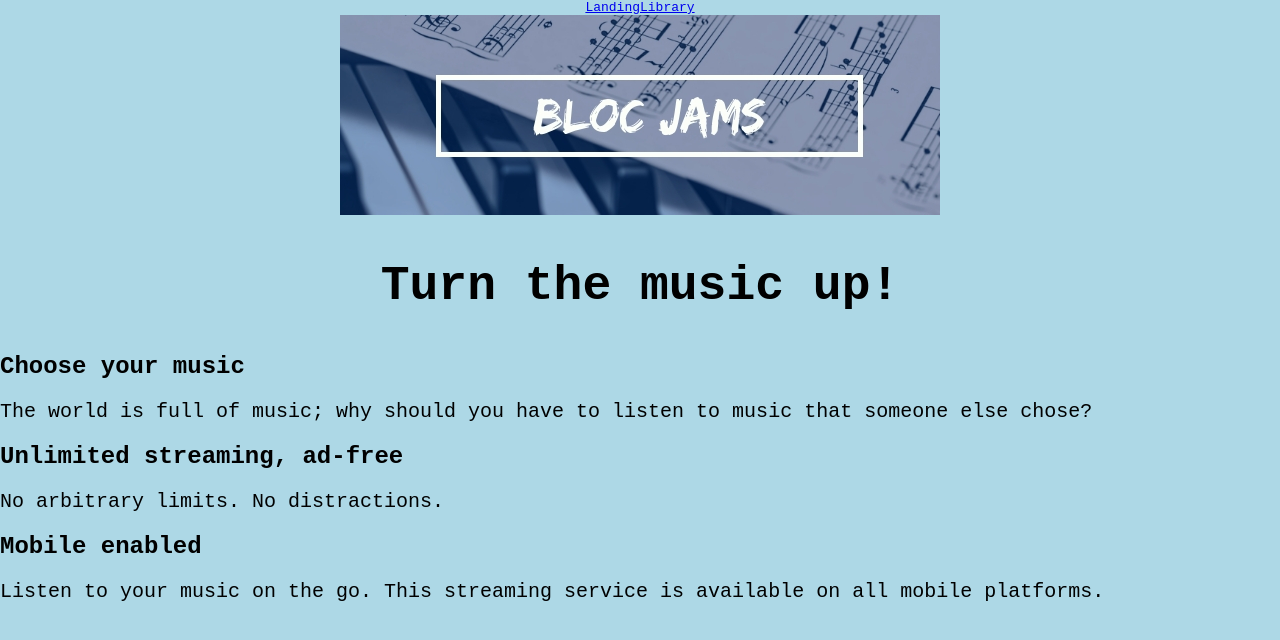
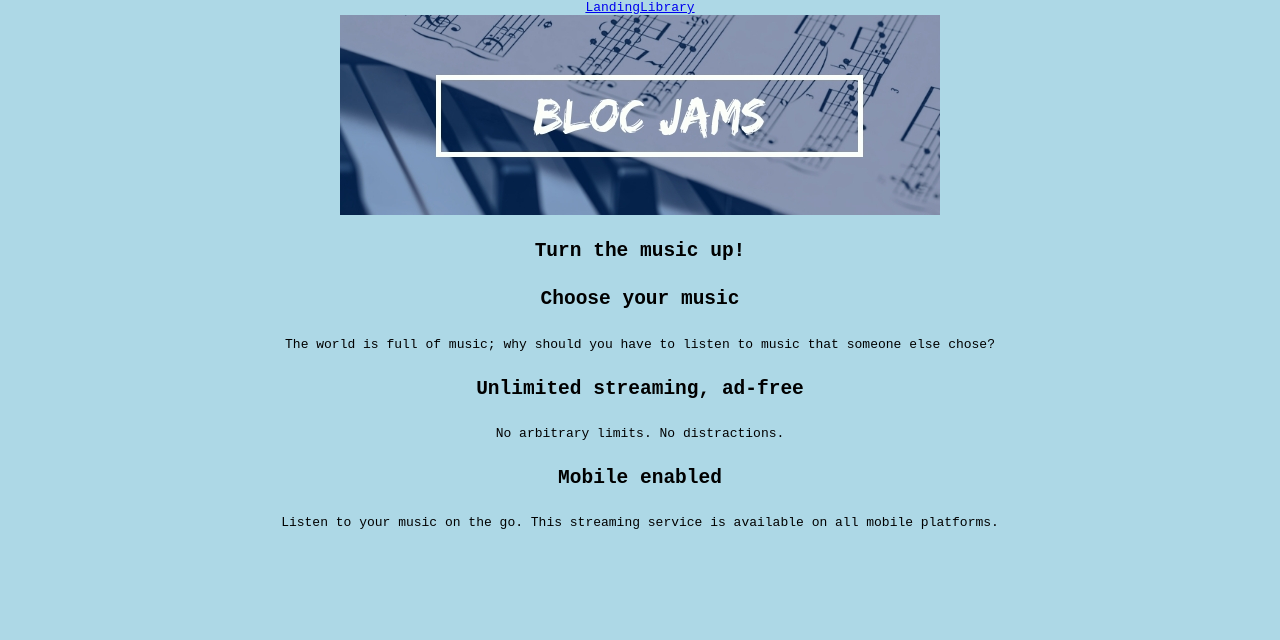
Before and after one commit to yourfirefly86/bloc-jams-react, a React (Create React App) app: page / in a window 1280 px wide. Shown: the top 640 px of the page. Built offline with nearby package versions, Linux system fonts and the light colour scheme.

Commit message:
Updated Styling

```diff
--- a/src/components/Landing.css
+++ b/src/components/Landing.css
@@ -5,16 +5,17 @@ body {
 }
 
 .hero-title {
-  text-align: center;
-  font-size: 48px;
+  align-content: justify;
+  font-family: monospace;
+  padding: 5px;
 }
 
 .point-title {
-  text-align: justify;
-  font-size: 24px;
+  align: justify;
+  padding: 5px;
 }
 
 .point-description {
-  text-align: justify;
-  font-size: 20px;
+  align: justify;
+  padding: 5px;
 }
--- a/src/components/Library.css
+++ b/src/components/Library.css
@@ -1,4 +1,5 @@
 .library {
   font-family: monospace;
   align-content: center;
+  padding: 5px;
 }
```
